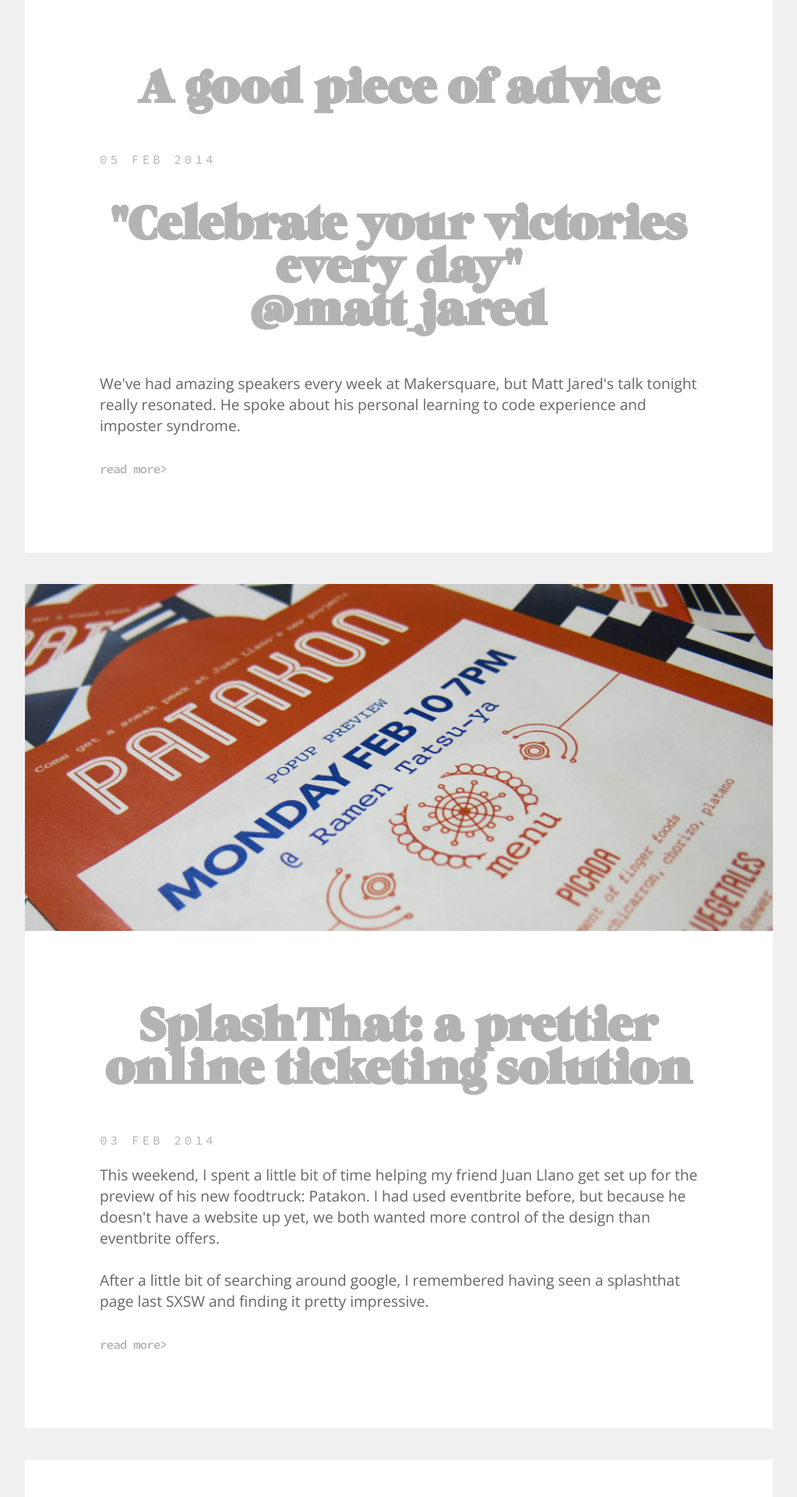
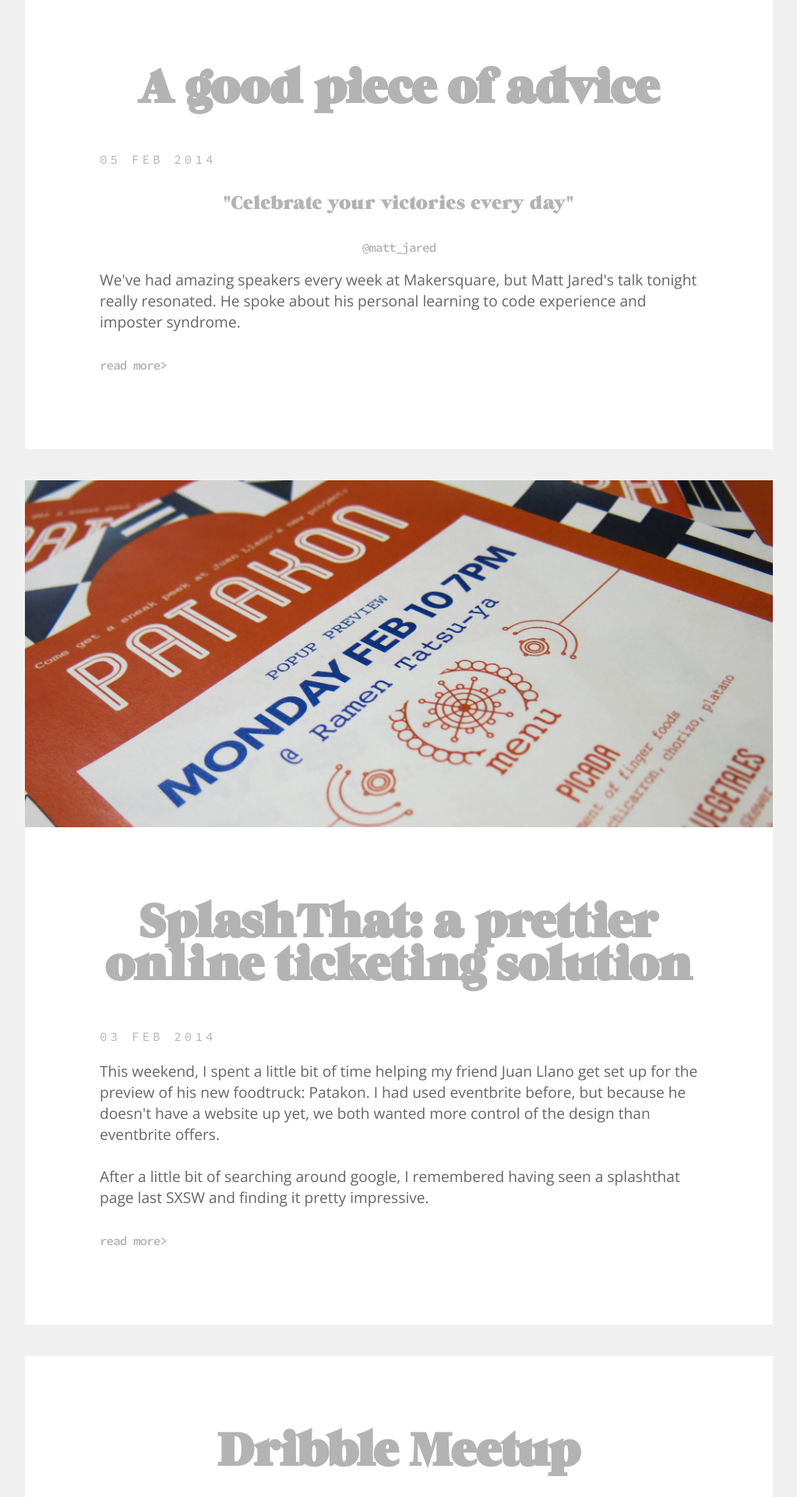
Before and after one commit to beccanaul/beccanaul.github.io, a Jekyll site: the page built from index.html, in a window 1280 px wide. Shown: the part 1166-3086 px from the top of the page at 78% size, without its empty margins (128-1151 px from the left). Built offline with Jekyll 4.4.1, drawn with Linux system fonts in a browser that asks for light colours; nearby versions of some CDN libraries; some web fonts are replaced; Markdown is read by kramdown in place of the engine named in the settings.

Commit message:
quote style

```diff
--- a/_posts/2014-02-05-Celebrate-the-victories.mdown
+++ b/_posts/2014-02-05-Celebrate-the-victories.mdown
@@ -5,7 +5,7 @@ date:   2014-02-05 14:35:21
 categories: blog
 hero:
 ---
-<h2 sytle="font-size: 24px;">"Celebrate your victories every day" <br> <a href="https://twitter.com/matt_jared"> @matt_jared </a> </h2>
+<div class="quote">"Celebrate your victories every day" <br> <a href="https://twitter.com/matt_jared"> @matt_jared </a> </div>
 
 We've had amazing speakers every week at Makersquare, but Matt Jared's talk tonight really resonated. He spoke about his personal learning to code experience and imposter syndrome.
 <br><br>
--- a/css/style.css
+++ b/css/style.css
@@ -203,6 +203,15 @@ footer{
 }
 /*post/blog styles*/
 
+.quote {
+	font-family: 'Grumpy-Black24', serif;
+	font-size: 24px;
+	color: #B3B3B3;
+	line-height: 55px;
+	letter-spacing: 1px;
+	text-align: center;
+}
+
 img .top{
 	width: 100%;
 	float: left;
```
